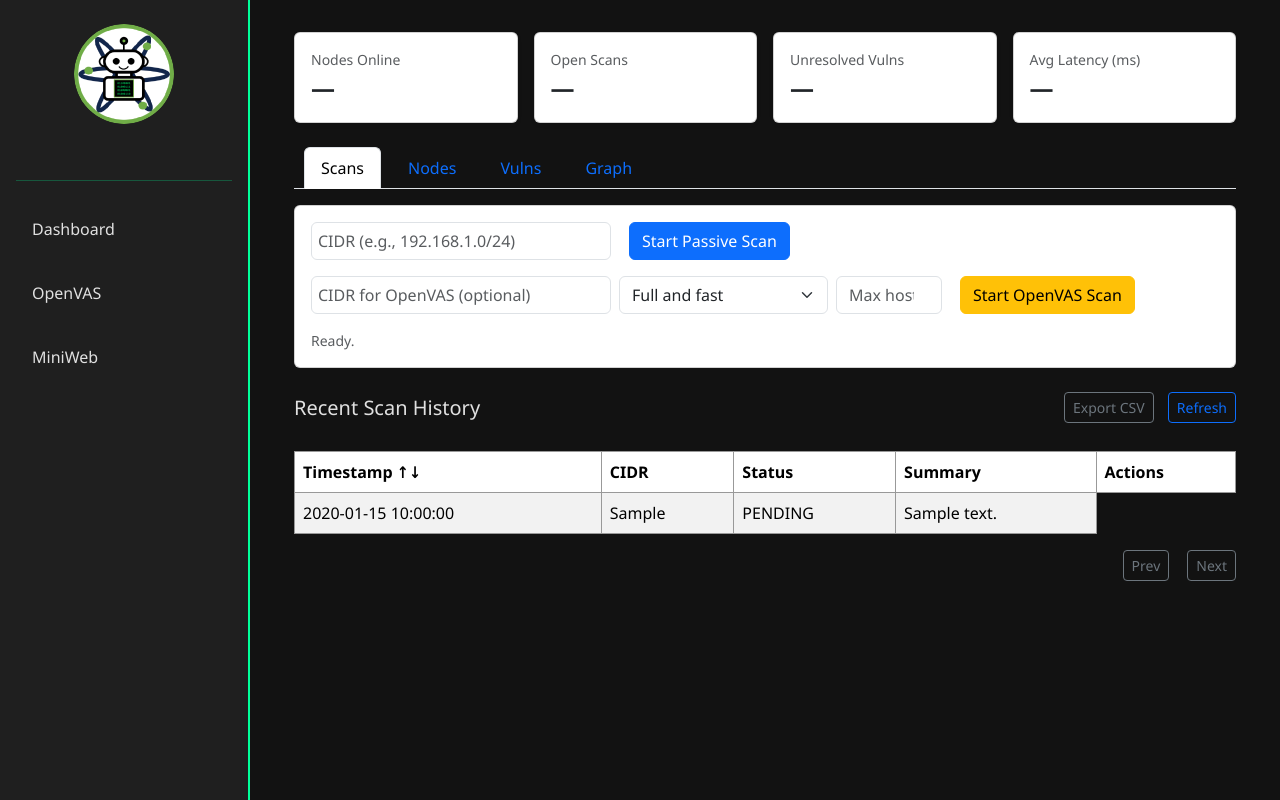
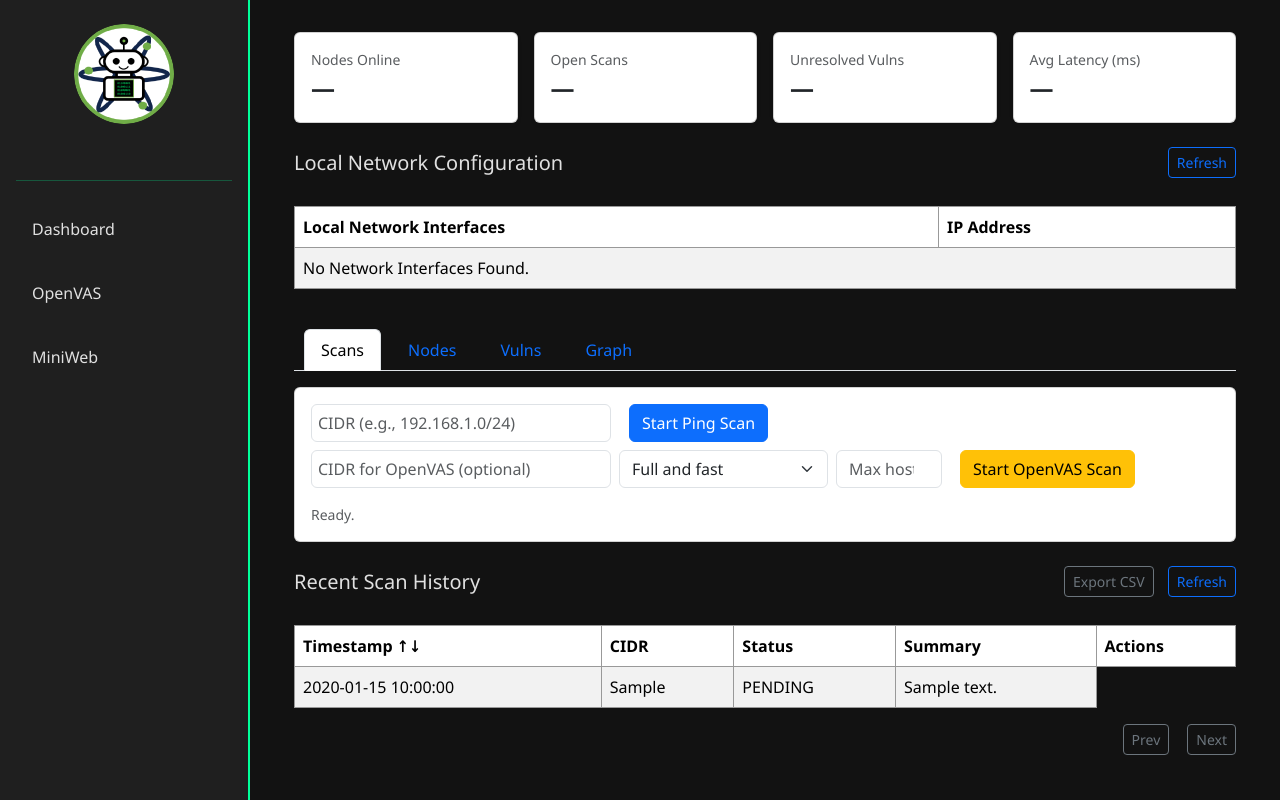
Before and after one commit to doranm09/falcons, a Django app: page / in a window 1280 px wide. Run offline with Django 3.2, Linux system fonts and the light colour scheme; tables that the repository leaves empty hold one stand-in row (values such as "Sample post").

Commit message:
Dashbaord: made updates to dashboard

```diff
--- a/dashboard/models.py
+++ b/dashboard/models.py
@@ -30,6 +30,11 @@ SEVERITY_CHOICES = [
 # Inventory / Scans
 # -----------------------------
 class ScanRun(models.Model):
+    class Status(models.TextChoices):
+        IN_PROGRESS = "IN_PROGRESS"
+        COMPLETED = "COMPLETED"
+        FAILED = "FAILED"
+
     timestamp = models.DateTimeField(default=timezone.now)
     cidr = models.CharField(max_length=64)
     status = models.CharField(max_length=32, choices=SCAN_STATUS_CHOICES, default="PENDING")
--- a/dashboard/templates/dashboard/home.html
+++ b/dashboard/templates/dashboard/home.html
@@ -60,6 +60,33 @@
     </div>
   </div>
 
+  <!-- Local Network Interface Information-->
+  <div class="d-flex justify-content-between align-items-center mb-2">
+    <h5 class="mb-0">Local Network Configuration</h5>
+    <div>
+      <button class="btn btn-sm btn-outline-primary" id="refresh-network-interfaces">Refresh</button>
+    </div>
+  </div>
+  <div class="row g-3 mb-4" >
+    <div class="table-responsive">
+      <table class="table table-striped align-middle" id="network-interface-table">
+        <thead>
+          <tr>
+            <th data-sort="timestamp">Local Network Interfaces</th>
+            <th data-sort="timestamp">IP Address</th>
+          </tr>
+        </thead>
+        <tbody id="network-interfaces-body">
+          {% for iface in local_network_interfaces %}
+          {% empty %}
+          <tr><td colspan="5">No Network Interfaces Found.</td></tr>
+          {% endfor %}
+        </tbody>
+      </table>
+    </div>
+  </div>
+
+
   <!-- Tabs -->
   <ul class="nav nav-tabs" id="dashTabs" role="tablist">
     <li class="nav-item" role="presentation">
@@ -87,10 +114,12 @@
               <input type="text" class="form-control" name="cidr" placeholder="CIDR (e.g., 192.168.1.0/24)" required>
             </div>
             <div class="col-6 col-md-auto">
-              <button type="submit" class="btn btn-primary">Start Passive Scan</button>
+              <button type="submit" class="btn btn-primary">Start Ping Scan</button>
             </div>
-
-            <!-- OpenVAS subset -->
+          </form>
+          <!-- OpenVAS-->
+          <form id="vuln-scan-form" class="row g-2" method="post">
+            {% csrf_token %}
             <div class="col-12 mt-2"></div>
             <div class="col-12 col-md-auto">
               <input type="text" class="form-control" name="vuln_cidr" placeholder="CIDR for OpenVAS (optional)">
@@ -106,7 +135,7 @@
               <input type="number" min="1" max="64" class="form-control" name="max_hosts" placeholder="Max hosts (default 20)">
             </div>
             <div class="col-12 col-md-auto">
-              <button id="openvas-start" type="button" class="btn btn-warning">Start OpenVAS Scan</button>
+              <button type="submit" id="openvas-start" type="button" class="btn btn-warning">Start OpenVAS Scan</button>
             </div>
 
             <div class="col-12">
--- a/dashboard/urls.py
+++ b/dashboard/urls.py
@@ -16,5 +16,8 @@ urlpatterns = [
     path('agent/commands/', views.agent_commands),
     path('agent/command_result/', views.agent_command_result),
     path("vulnerabilities/<int:scan_id>/", views.vulnerability_detail, name="vuln-detail"),
-    path('scan/vuln/start/', views.start_vuln_scan, name='start-vuln-scan'),
+    path('scan/vuln/start/', views.start_openvas_scan, name='start-vuln-scan'),
+    path('scan/vuln/status/<uuid:task_id>/', views.vuln_scan_status, name='vuln-scan-status'),
+    path('paths/<int:start_node_id>/', views.shortest_paths, name='shortest-paths'),
+
 ]
--- a/dashboard/views.py
+++ b/dashboard/views.py
@@ -16,6 +16,8 @@ from django.utils.timezone import now
 from django.views.decorators.csrf import csrf_exempt
 from django.views.decorators.http import require_http_methods
 import json
+from django.db import transaction
+from ipaddress import ip_network
 
 SNIFFER_BASE_URL = 'http://localhost:5050'
 
@@ -247,20 +249,41 @@ def agent_command_result(request):
 def vulnerability_detail(request, scan_id):
     scan = ScanRun.objects.get(id=scan_id)
     vulns = scan.vulnerabilities.all().order_by("-severity")
-    return redner(request, "dashboard/vulnerabilities.html", {
+    return render(request, "dashboard/vulnerabilities.html", {
         "scan": scan,
         "vulnerabilities": vulns
     })
 
-def start_vuln_scan(request):
-    if request.method != "POST":
-        return JsonResponse({"error": "POST only"}, status=405)
-    cidr = request.POST.get("cidr")
-    task = launch_openvas_scan_task.delay(cidr)
-    return JsonResponse({"task_id": str(task.id)})
+@csrf_exempt
+@require_http_methods(["POST"])
+def start_openvas_scan(request):
+    print("***********start openvas scan")
+
+    # get cidr from form field (your JS uses FormData on vuln-scan-form)
+    cidr = request.POST.get("vuln_cidr") or request.POST.get("cidr")
+    if not cidr:
+        return JsonResponse({"error": "cidr is required (e.g., 10.0.0.0/24)"}, status=400)
+
+    # validate
+    try:
+        ip_network(cidr, strict=False)
+    except ValueError:
+        return JsonResponse({"error": f"invalid CIDR: {cidr}"}, status=400)
+
+    with transaction.atomic():
+        scan = ScanRun.objects.create(
+            cidr=cidr,
+            status=ScanRun.Status.IN_PROGRESS,
+            scan_type="openvas",
+        )
+        async_result = launch_openvas_scan_task.delay(cidr=cidr)
+        scan.openvas_task_id = async_result.id
+        scan.save(update_fields=["openvas_task_id"])  # <-- plural
+
+    return JsonResponse({"scan_id": scan.id, "task_id": async_result.id}, status=202)
 
 def vuln_scan_status(request, task_id):
-    async_res = AsyncResult(task_id)
+    async_res = AsyncResult(str(task_id))
     data = {"state": async_res.state}
     if async_res.ready():
         data["result"] = async_res.result
```
Also changed, not shown: dashboard/openvas_client.py (+25 -2 lines), README.md, 1 other file.
